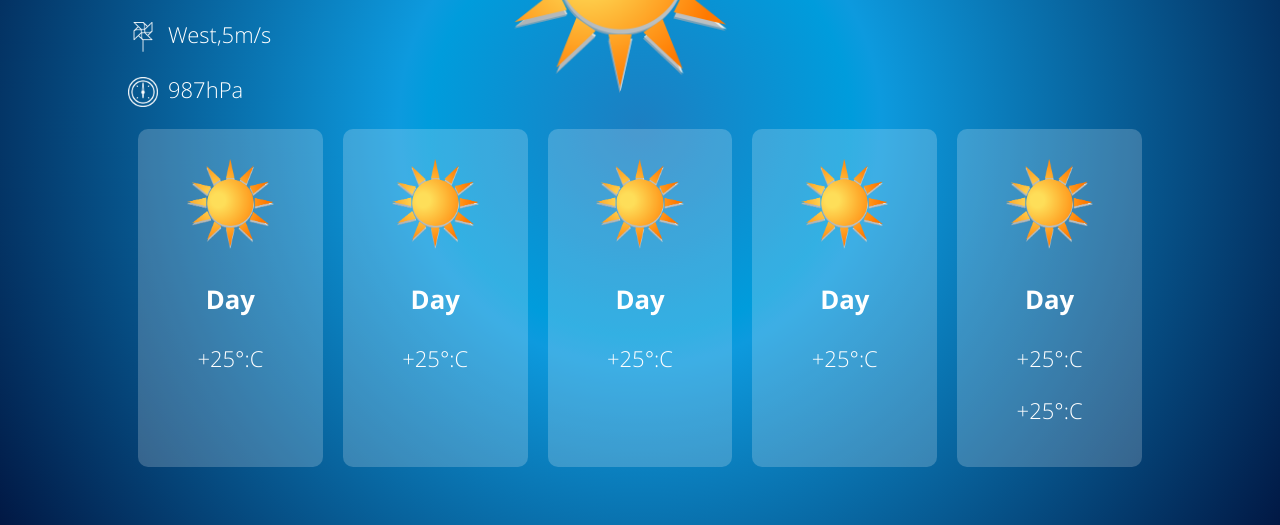
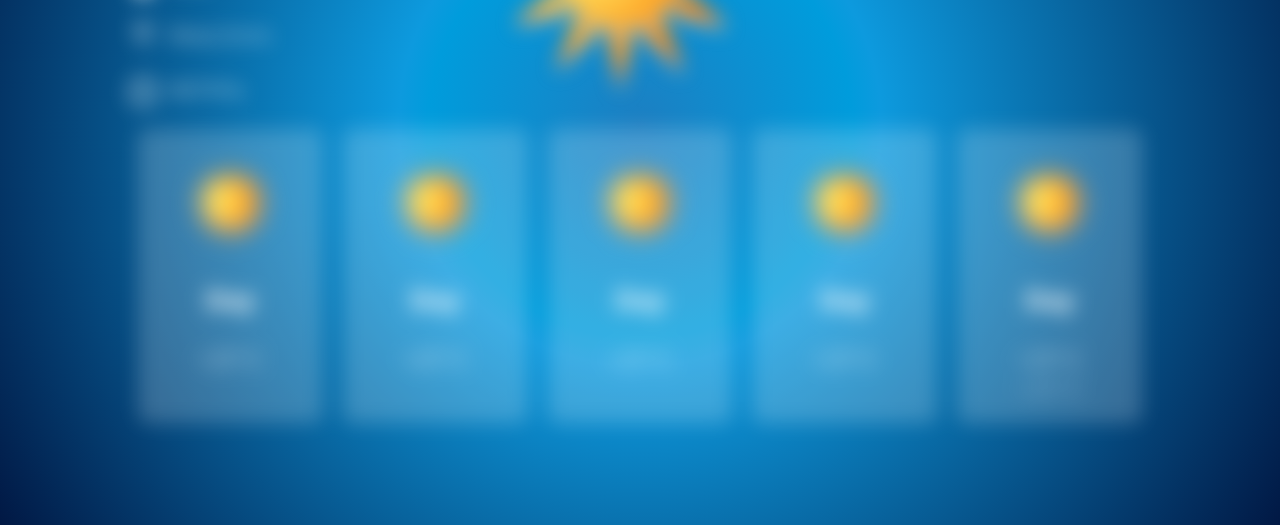
Before and after one commit to rajsabal/Weather, a plain HTML site: page index.html in a window 1280 px wide. Shown: the part 275-800 px from the top of the page. Drawn offline with Linux system fonts and the light colour scheme; no server answers; files whose address does not match are found by name.

Commit message:
Update style.css

```diff
--- a/css/style.css
+++ b/css/style.css
@@ -32,6 +32,7 @@ body{
     font-family: 'Open Sans',Arial,sans-serif;
     font-weight: 300;
     font-size: 22px;
+    filter:blur(10px)
 }
 .weather{
     width: 80%;
@@ -111,3 +112,14 @@ body{
 
       flex-grow: 1;
   }
+  .min_temp{
+     font-style: bold;
+      margin: 0%;
+      margin-block-start: 0em;
+      opacity: 60%;
+  }
+  .max_temp{
+
+    margin: 0%;
+    margin-block-start: 0em;
+}
```
